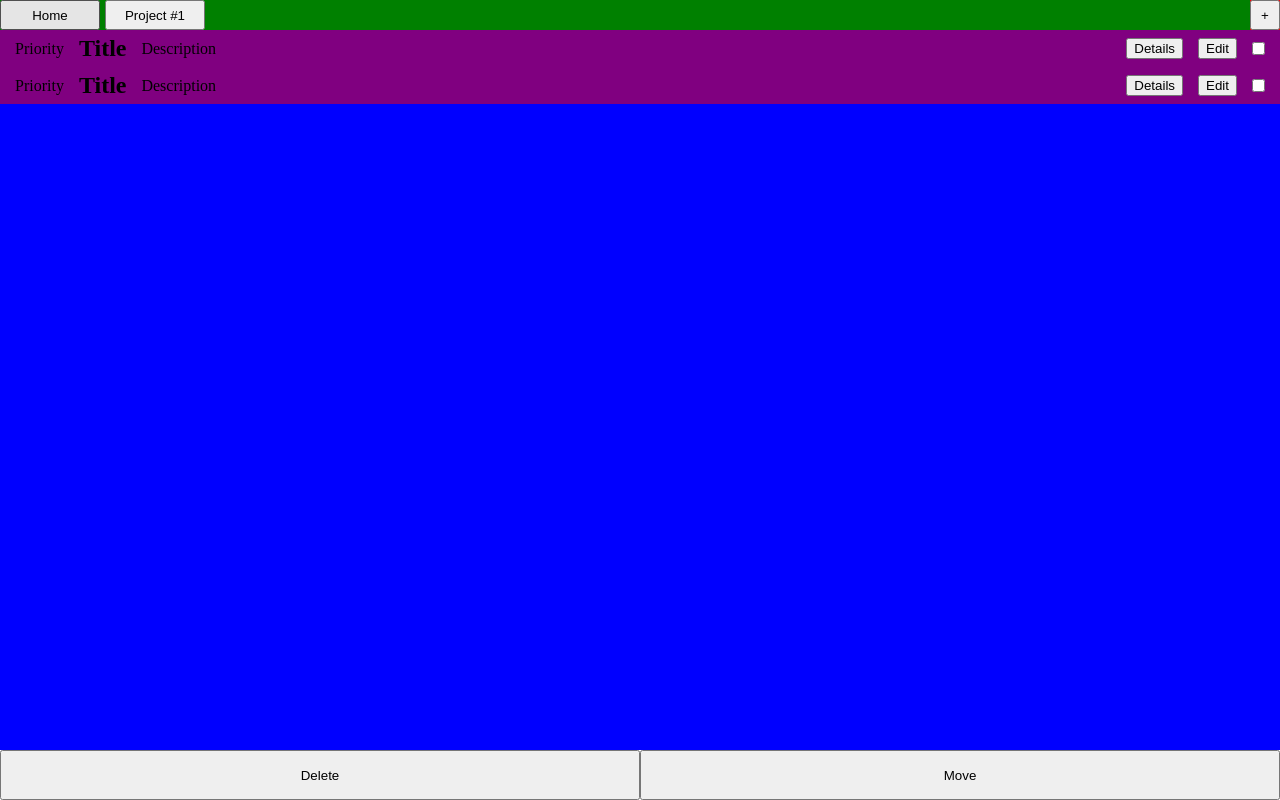
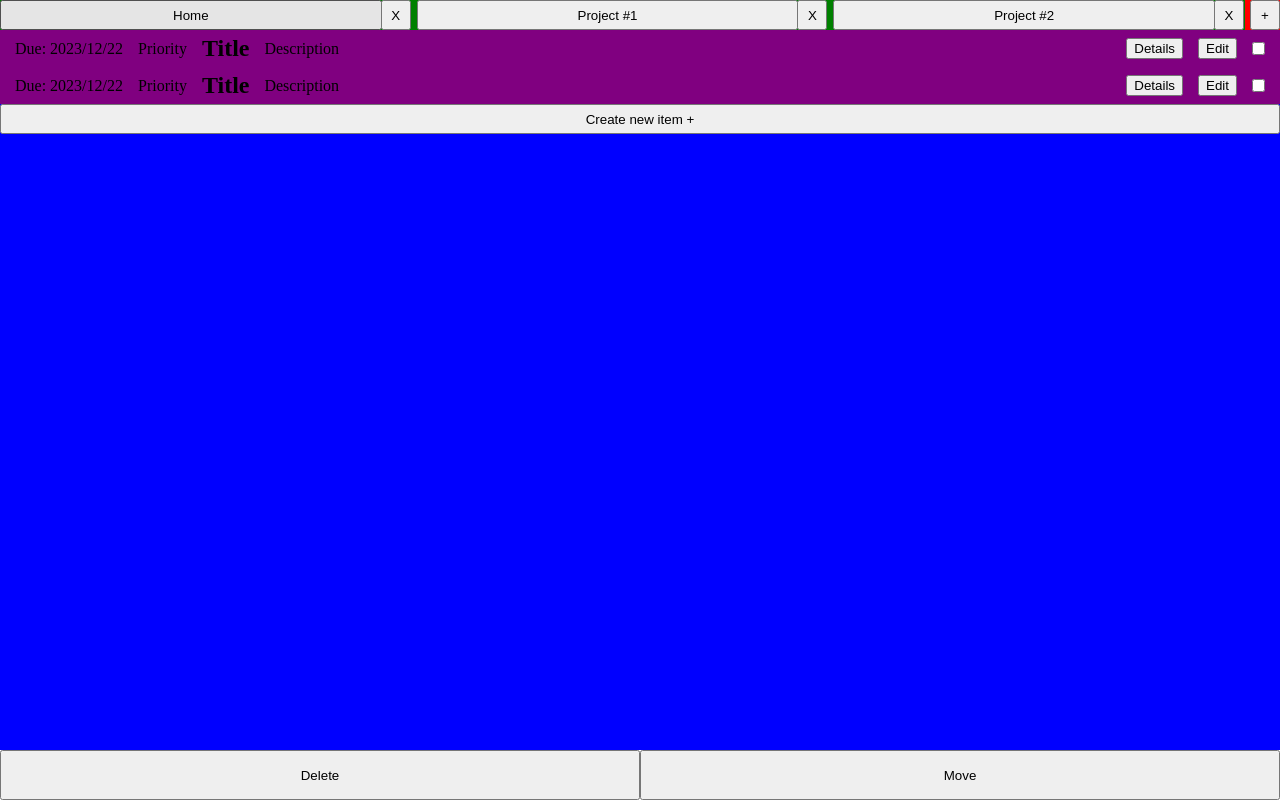
Before and after one commit to leinadest/todo-list, a website built with webpack: page src/template.html in a window 1280 px wide. Built offline with nearby package versions, Linux system fonts and the light colour scheme.

Commit message:
Update page layout
There are now buttons that will allow the user to remove projects and
add items

```diff
--- a/src/style.css
+++ b/src/style.css
@@ -16,12 +16,23 @@
     gap: 5px;
 }
 
-nav button {
-    min-width: 100px;
+.project {
+    flex: 1 1 110px;
 }
 
-header button {
-    flex: 0 0 30px;
+.project button {
+    width: calc(100% - 30px);
+    height: 30px;
+    margin-right: -5px;
+}
+
+.project .remove {
+    width: 30px;
+}
+
+.new-project {
+    min-width: 30px;
+    margin-left: 5px;
 }
 
 main {
@@ -45,6 +56,11 @@
     margin-right: auto;
 }
 
+.new-item {
+    width: 100vw;
+    height: 30px;
+}
+
 .container {
     background-color: white;
     height: 50px;
--- a/src/template.html
+++ b/src/template.html
@@ -8,13 +8,24 @@
 <body>
     <header>
         <nav>
-            <button>Home</button>
-            <button>Project #1</button>
+            <div class="project">
+                <button>Home</button>
+                <button class="remove">X</button>
+            </div>
+            <div class="project">
+                <button>Project #1</button>
+                <button class="remove">X</button>
+            </div>
+            <div class="project">
+                <button>Project #2</button>
+                <button class="remove">X</button>
+            </div>
         </nav>
-        <button>+</button>
+        <button class="new-project">+</button>
     </header>
     <main>
         <section>
+            <div>Due: 2023/12/22</div>
             <div>Priority</div>
             <h2>Title</h2>
             <p>Description</p>
@@ -23,6 +34,7 @@
             <input type="checkbox">
         </section>
         <section>
+            <div>Due: 2023/12/22</div>
             <div>Priority</div>
             <h2>Title</h2>
             <p>Description</p>
@@ -30,6 +42,7 @@
             <button>Edit</button>
             <input type="checkbox">
         </section>
+        <button class="new-item">Create new item +</button>
     </main>
     <div class="container">
         <button>Delete</button>
```
